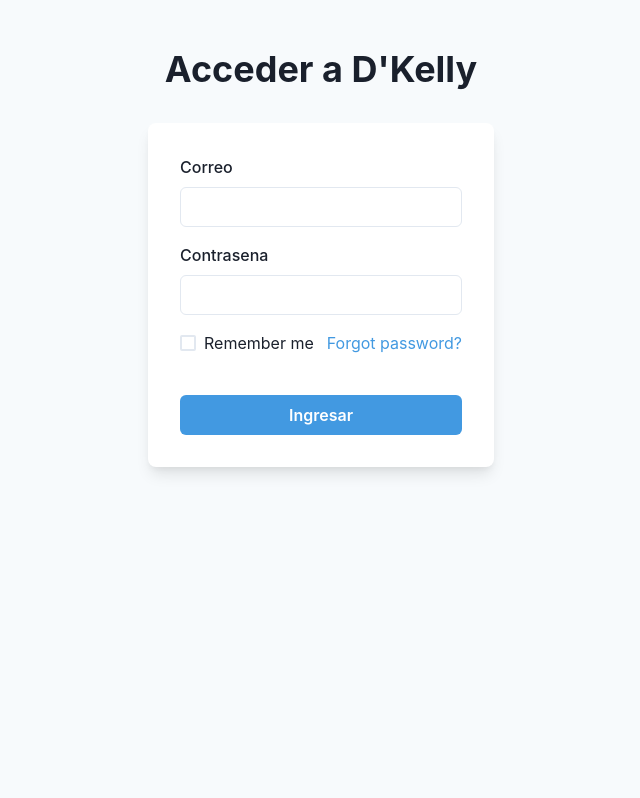
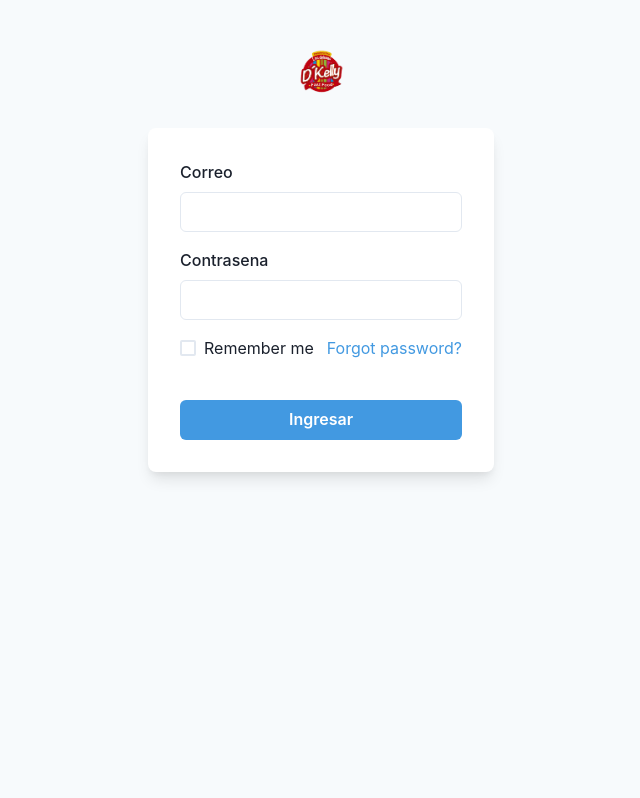
Before and after one commit to hectorsum/d-kelly, a React (Create React App) app in the folder dkelly-front/: page / in a window 1280 px wide. Shown: the top 798 px of the page, without its empty margins (319-959 px from the left). Built offline with nearby package versions, Linux system fonts and the light colour scheme.

Commit message:
update: adding logo login

```diff
--- a/dkelly-front/src/components/Login/LoginScreen.tsx
+++ b/dkelly-front/src/components/Login/LoginScreen.tsx
@@ -1,4 +1,5 @@
 import {
+  Avatar,
   Box,
   Button,
   Checkbox,
@@ -7,6 +8,7 @@ import {
   FormControl,
   FormLabel,
   Heading,
+  Image,
   Input,
   Link,
   Stack,
@@ -57,13 +59,16 @@ export const LoginScreen: React.FC = () => {
       bg={useColorModeValue('gray.50', 'gray.800')}>
       <Stack spacing={8} mx={'auto'} maxW={'lg'} py={12} px={6}>
         <Stack align={'center'}>
-          <Heading fontSize={'4xl'}>Acceder a D'Kelly</Heading>
+          <Heading fontSize={'4xl'}>
+            <Avatar bg="transparent" display="flex" justifyContent="center" alignItems="center">
+              <Image src={'/dkelly-logo.png'} alt="Garage Logo"/>
+            </Avatar>
+          </Heading>
         </Stack>
         <Box
           rounded={'lg'}
           bg={useColorModeValue('white', 'gray.700')}
           boxShadow={'lg'}
-
           p={8}>
           <Stack spacing={4}>
             <FormControl id="email">
```
